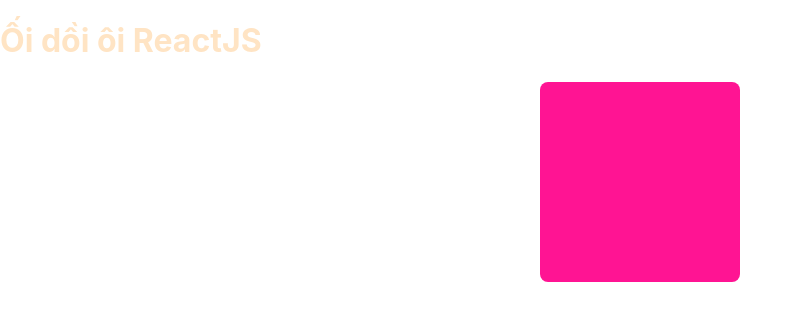
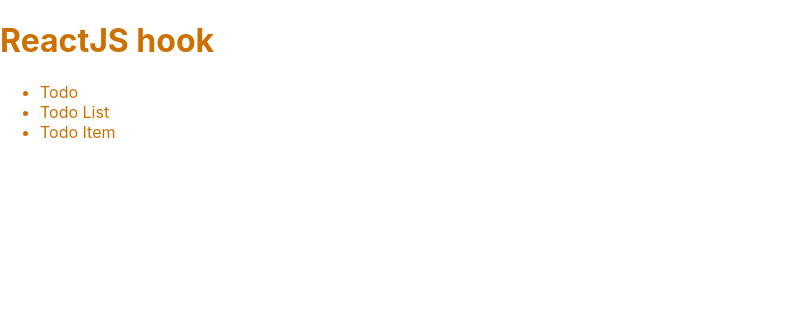
Before and after one commit to theduong73274/React-Hook, a React (Create React App) app: page / in a window 1280 px wide. Shown: the top 320 px of the page, without its empty margins (0-802 px from the left). Built offline with nearby package versions, Linux system fonts and the light colour scheme.

Commit message:
Exam: TodoList - render Todo List - add events onClick - remove todoItem

```diff
--- a/src/App.js
+++ b/src/App.js
@@ -1,12 +1,30 @@
+import { useState } from "react";
 import "./App.scss";
-import ColorBox from "./components/ColorBox";
+import TodoList from "./components/TodoList";
 
 function App() {
+  const [todoList, setTodoList] = useState([
+    { id: 1, title: "Todo" },
+    { id: 2, title: "Todo List" },
+    { id: 3, title: "Todo Item" },
+  ]);
+
+  function handleTodoClick(todo) {
+    console.log(todo);
+    const index = todoList.findIndex((x) => x.id === todo.id);
+    if (index < 0) return;
+
+    const newTodoList = [...todoList];
+    newTodoList.splice(index, 1);
+    setTodoList(newTodoList);
+  }
+
   return (
     <div className="App">
-      <h1>Ối dồi ôi ReactJS</h1>
+      <h1>ReactJS hook</h1>
 
-      <ColorBox />
+      {/* <ColorBox /> */}
+      <TodoList todos={todoList} onTodoClick={handleTodoClick} />
     </div>
   );
 }
--- a/src/App.scss
+++ b/src/App.scss
@@ -1,3 +1,3 @@
 .App {
-  color: bisque;
+  color: rgb(204, 112, 0);
 }
--- /dev/null
+++ b/src/components/TodoList/index.jsx
@@ -0,0 +1,41 @@
+import React from 'react';
+import PropTypes from 'prop-types';
+import './styles.scss';
+
+TodoList.propTypes = {
+    todos: PropTypes.array,
+    onTodoClick: PropTypes.func,
+};
+
+// get default Value
+TodoList.defaultProps = {
+    todos: [],
+    onTodoClick: null
+};
+
+
+
+function TodoList(props) {
+    const {todos, onTodoClick} = props;
+
+    function handleClick(todo){
+        if(onTodoClick){
+            onTodoClick(todo);
+        }
+    }
+
+    return (
+        <ul className="todo-list">
+            {todos.map((todo) =>(
+                <li
+                key={todo.id}
+                onClick={() => handleClick(todo)}
+                >
+                    {todo.title}
+                </li>
+            ))}
+        </ul>
+    );
+}
+
+export default TodoList;
```
Also changed, not shown: src/components/TodoList/styles.scss (added), 1 other file (tests, documents, lock files or other folders).
